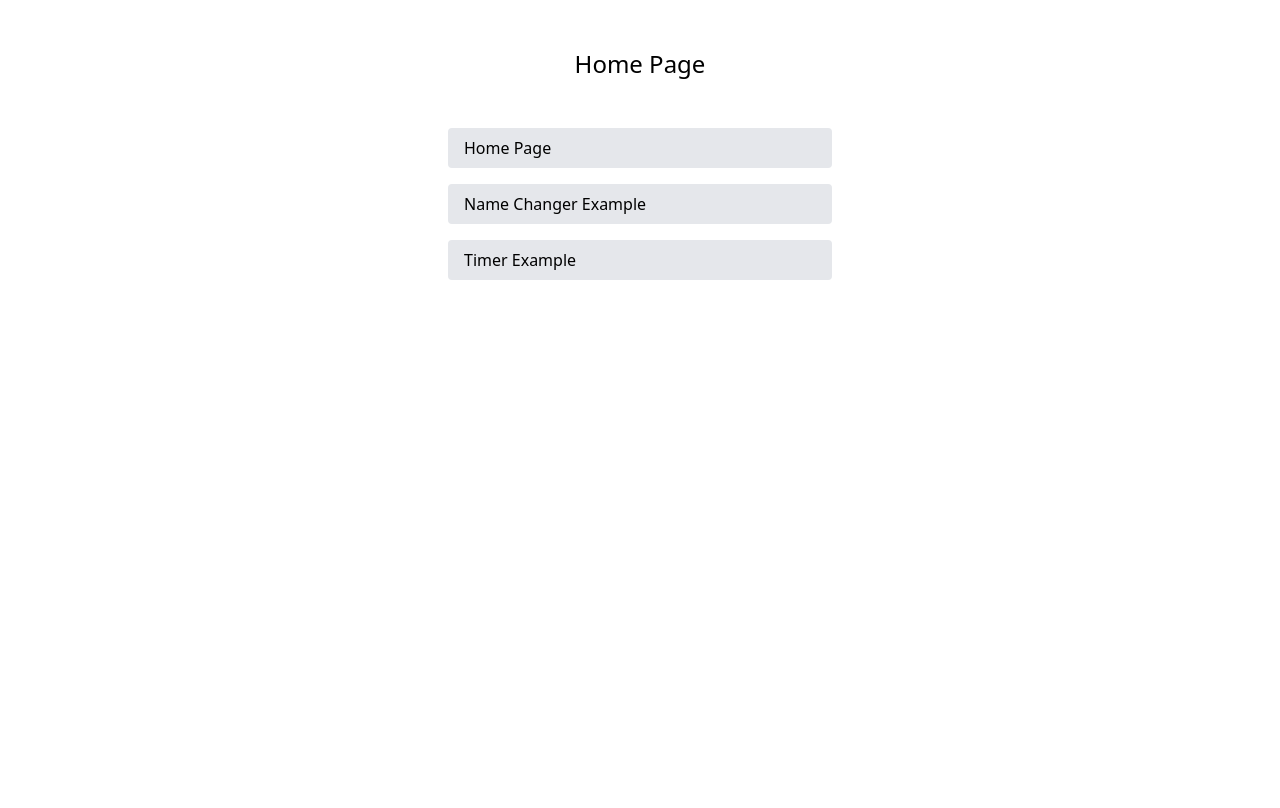
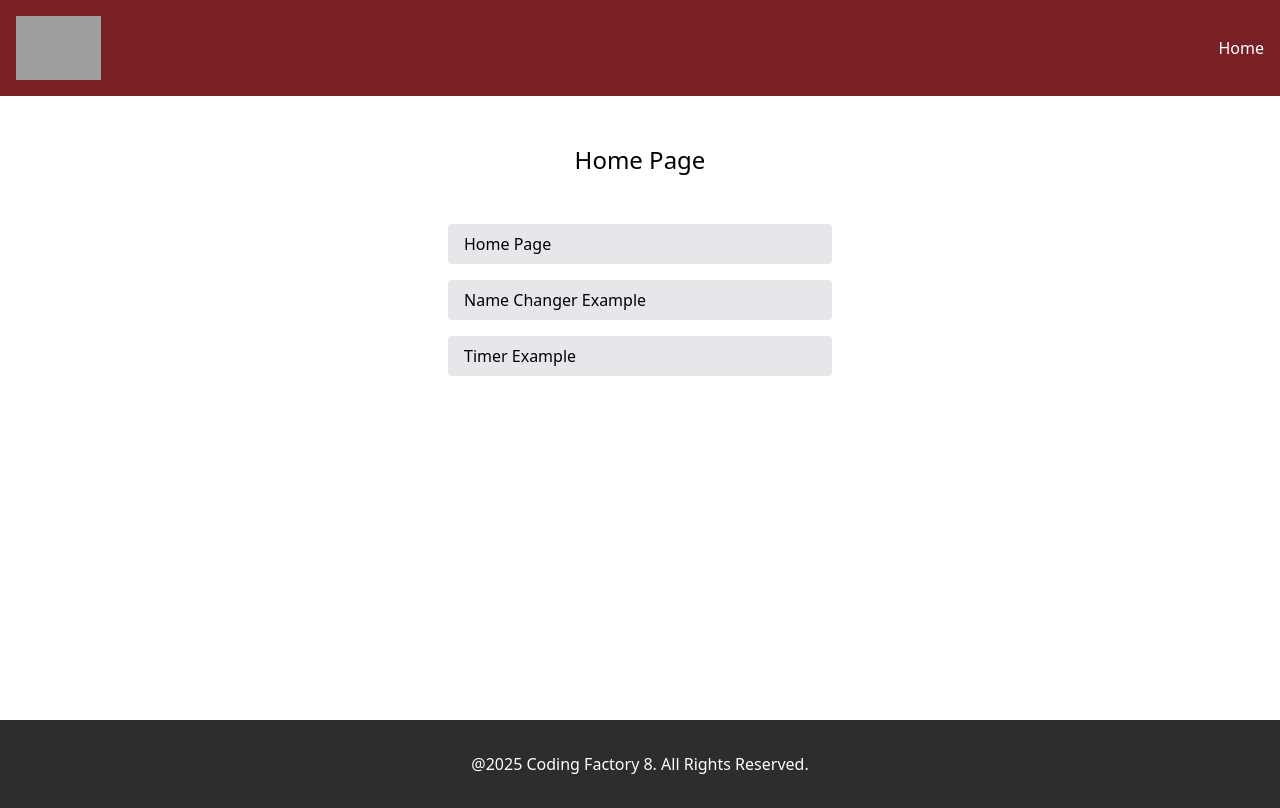
Before and after one commit to Vpetros/cf8-react-intro, a React app: page / in a window 1280 px wide. Built offline with nearby package versions, Linux system fonts and the light colour scheme; grey boxes are pictures that could not be loaded; the HTML template or start-up script is replaced by a standard one.

Commit message:
feat: learning react-routes

```diff
--- a/src/App.tsx
+++ b/src/App.tsx
@@ -18,6 +18,7 @@ import HomePage from "./pages/HomePage.tsx";
 // import CounterWithCustomHook from "./components/CounterWithCustomHook.tsx";
 // import {useEffect} from "react";
 import Timer from "./components/Timer.tsx";
+import RouterLayout from "./components/RouterLayout.tsx";
 // import NameChangerWithEffect from "./components/NameChangerWithEffect.tsx";
 // import CounterButton from "./components/CounterButton.tsx";
 // import CounterWithMoreStates from "./components/CounterWithMoreStates.tsx";
@@ -90,9 +91,29 @@ function App() {
 
             <BrowserRouter>
                 <Routes>
+                  <Route element={<RouterLayout />}>
                     <Route index element={<HomePage />} />
-                    <Route path="name-changer" element={<NameChanger />}/>
-                    <Route path="timer" element={<Timer />}/>
+                    {/*<Route path="name-changer" element={<NameChanger />}/>*/}
+                    {/*<Route path="timer" element={<Timer />}/>*/}
+
+                        <Route path="examples?">
+                            <Route path="name-changer" element={<NameChanger />} />
+                            <Route path="timer" element={<Timer />} />
+                            {/*<Route path="*" element={<ExamplePage/>}/>*/}
+                        </Route>
+                  </Route>
+
+                    {/*<Route path="users/:userId" element={<UserPage />} />*/}
+                    {/*<Route path="users/:userId/accounts" element={<UserAccountPage />} />*/}
+
+                    {/*<Route path="files/*" element={<FilePage />} />*/}
+
+                    {/*<Route path="users">*/}
+                    {/*    <Route path=":userId">*/}
+                    {/*        <Route index element={<UserPage/>}/>*/}
+                    {/*        <Route path="accounts" element={<UserAccountPage/>}/>*/}
+                    {/*    </Route>*/}
+                    {/*</Route>*/}
 
 
                 </Routes>
```
